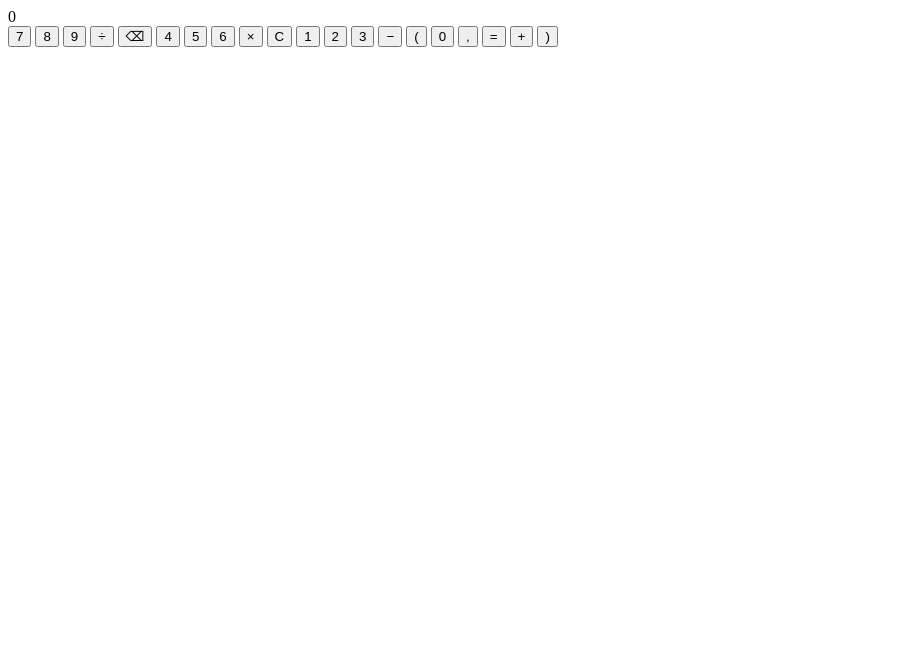
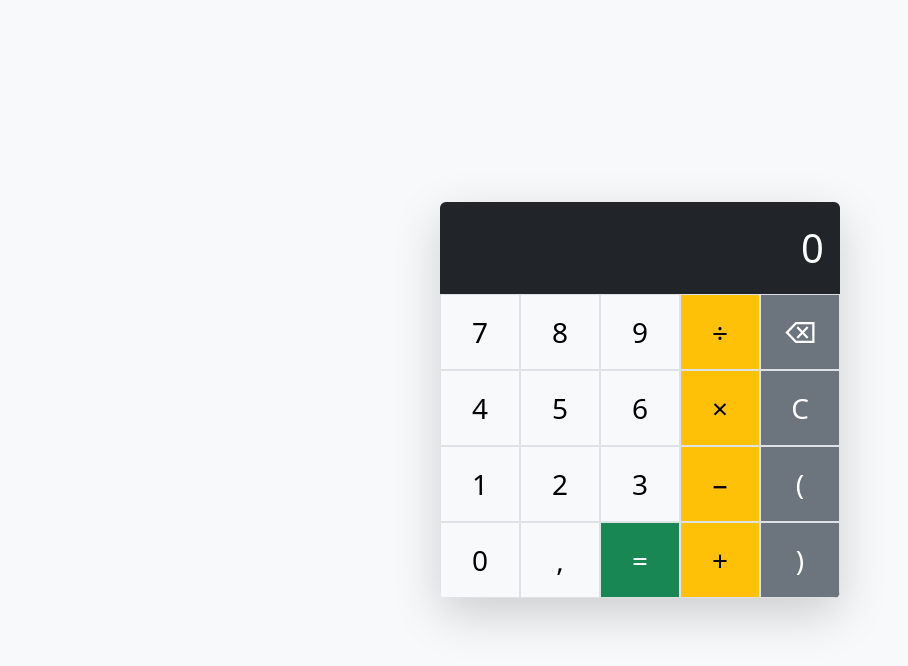
Before and after one commit to bozikkk112/calc, a plain HTML site: page index.html in a window 1280 px wide. Shown: the whole page, without its empty margins (0-908 px from the left). Drawn offline with nearby package versions, Linux system fonts and the light colour scheme.

Commit message:
Tastiera della calcolatrice con Bootstrap

```diff
--- /dev/null
+++ b/calc.css
@@ -0,0 +1,17 @@
+/* Le regole che Bootstrap non conosce */
+.calcolatrice {
+max-width: 400px;
+width: 100%;
+/* angoli arrotondati; ciò che esce dal riquadro (gli angoli del display)
+resta nascosto */
+border-radius: 0.375rem;
+overflow: hidden;
+}
+/* una sola regola per tutti i tasti, invece delle stesse classi ripetute venti
+volte */
+#tastiera .btn {
+padding: 1rem;
+font-size: 1.75rem;
+border-radius: 0;
+border: 1px solid var(--bs-border-color);
+}
--- a/index.html
+++ b/index.html
@@ -1,34 +1,39 @@
 <!DOCTYPE html>
 <html lang="it">
 <head>
-	<meta charset="UTF-8">
-	<title>Calcolatrice</title>
+<meta charset="UTF-8">
+<meta name="viewport" content="width=device-width, initial-scale=1.0">
+<title>Calcolatrice</title>
+<link
+href="https://cdn.jsdelivr.net/npm/bootstrap@5.3.3/dist/css/bootstrap.min.css"
+rel="stylesheet">
+<link rel="stylesheet" href="calc.css">
 </head>
-<body>
-	<div class="calcolatrice">
-		<div id="display">0</div>
-		<div id="tastiera">
-			<button>7</button>
-			<button>8</button>
-			<button>9</button>
-			<button>÷</button>
-			<button>⌫</button>
-			<button>4</button>
-			<button>5</button>
-			<button>6</button>
-			<button>×</button>
-			<button>C</button>
-			<button>1</button>
-			<button>2</button>
-			<button>3</button>
-			<button>−</button>
-			<button>(</button>
-			<button>0</button>
-			<button>,</button>
-			<button>=</button>
-			<button>+</button>
-			<button>)</button>
-		</div>
-	</div>
+<body class="bg-light d-flex justify-content-center align-items-center vh-100">
+<div class="calcolatrice shadow-lg">
+<div id="display" class="bg-dark text-white text-end p-3 fs-1">0</div>
+<div id="tastiera" class="row g-0 row-cols-5">
+<button class="btn btn-light">7</button>
+<button class="btn btn-light">8</button>
+<button class="btn btn-light">9</button>
+<button class="btn btn-warning">÷</button>
+<button class="btn btn-secondary">⌫</button>
+<button class="btn btn-light">4</button>
+<button class="btn btn-light">5</button>
+<button class="btn btn-light">6</button>
+<button class="btn btn-warning">×</button>
+<button class="btn btn-secondary">C</button>
+<button class="btn btn-light">1</button>
+<button class="btn btn-light">2</button>
+<button class="btn btn-light">3</button>
+<button class="btn btn-warning">−</button>
+<button class="btn btn-secondary">(</button>
+<button class="btn btn-light">0</button>
+<button class="btn btn-light">,</button>
+<button class="btn btn-success">=</button>
+<button class="btn btn-warning">+</button>
+<button class="btn btn-secondary">)</button>
+</div>
+</div>
 </body>
 </html>
```
